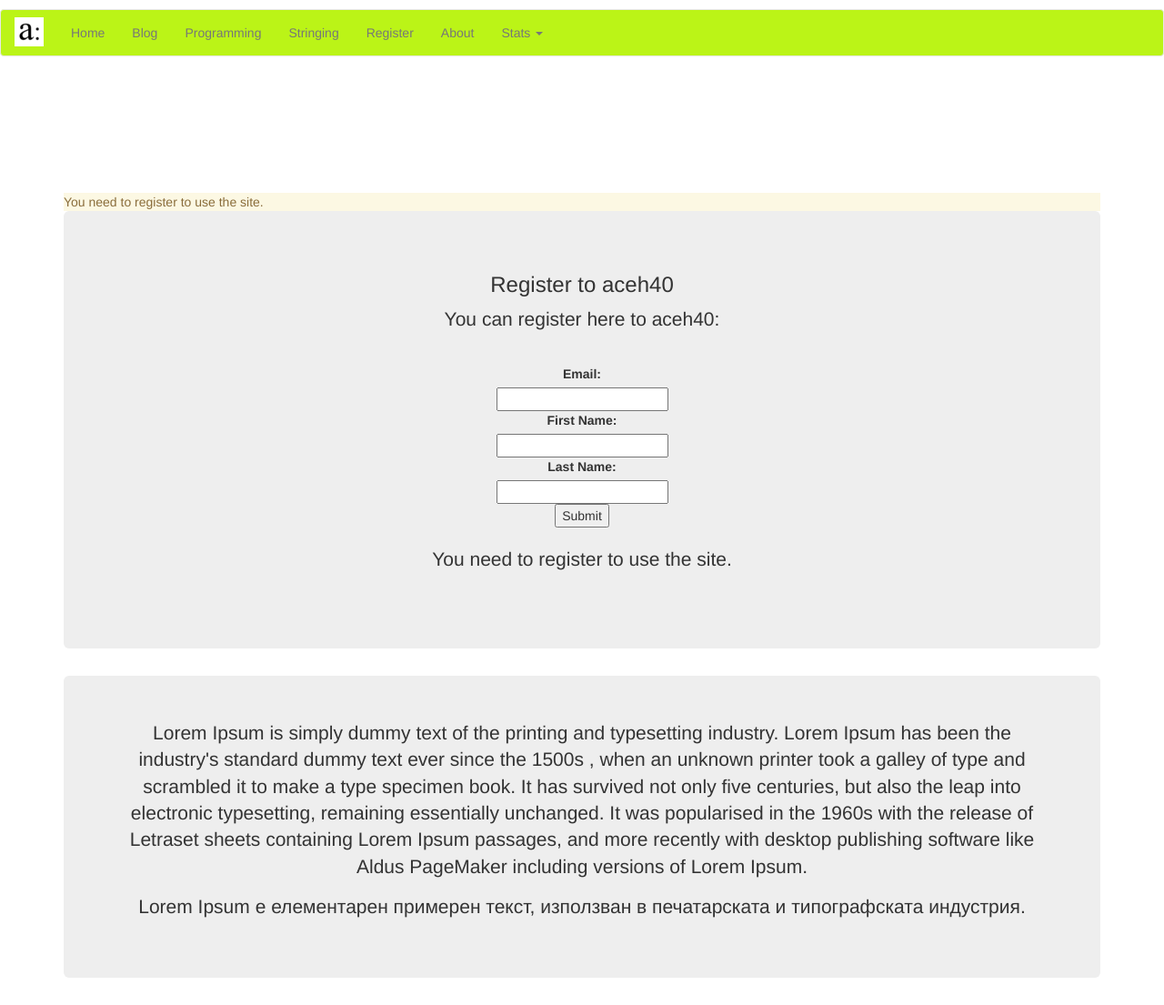
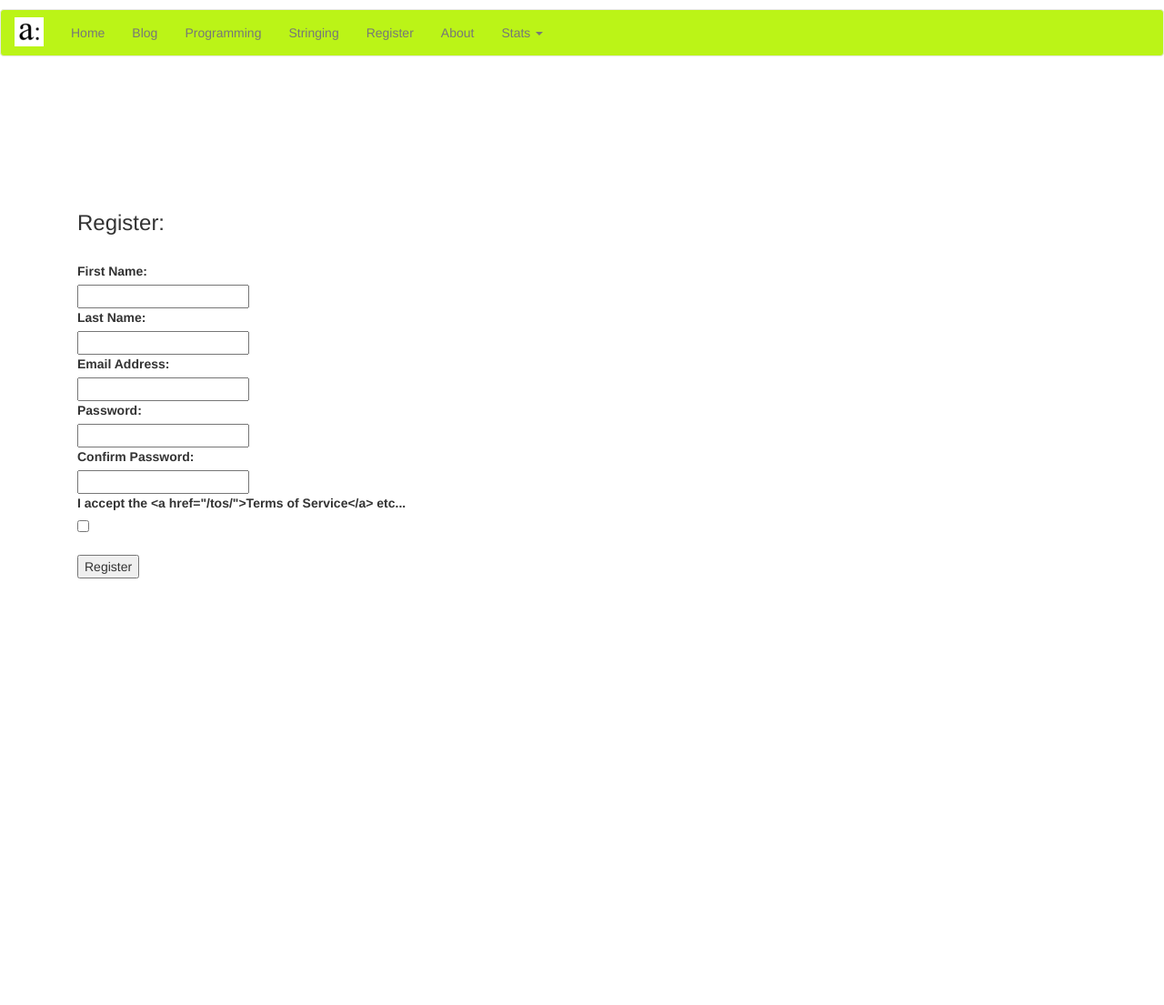
Before and after one commit to aceh40/Flask_MyFirstApp, a Flask app: page /register/ in a window 1280 px wide. Shown: the whole page at 91% size. After the commit the page ends 636 px from the top, so only its background shows below. Run offline with Flask 2, Linux system fonts and the light colour scheme; some libraries are stand-ins or nearby versions.

Commit message:
registration form works
 - regustration form works
 - registeredDate is not populated - NEED TO FIX!
 - do i need the models for anything, if I am using psycopg2?
 -

```diff
--- a/app/__init__.py
+++ b/app/__init__.py
@@ -6,4 +6,6 @@ app.url_map.strict_slashes = False
 app.config['SQLALCHEMY_DATABASE_URI'] = 'postgresql://aceh40user:pass@localhost/aceh40db'
 db = SQLAlchemy(app)
 
+app.secret_key = '123123123'
+
 from app import routes, models
--- /dev/null
+++ b/app/db_connection.py
@@ -0,0 +1,13 @@
+
+import psycopg2 as pg
+
+def connection():
+	# Connect to an existing database
+	conn = pg.connect("""host=localhost
+                       dbname=aceh40db
+                       user=aceh40user
+                       password=pass""")
+
+	# Open a cursor to perform database operations
+	cur = conn.cursor()
+	return cur, conn
--- a/app/forms.py
+++ b/app/forms.py
@@ -6,12 +6,21 @@ This is a temporary script file.
 """
 
 from flask_wtf import FlaskForm
-from wtforms import StringField, PasswordField, BooleanField, SubmitField
-from wtforms.validators import DataRequired
+from wtforms import Form
+from wtforms import TextField, PasswordField, BooleanField, SubmitField
+from wtforms import validators
 
+msgNotEmail = 'This is not a valid email address.'
+msgPassMatch = "Passwords do not match"
 
-class LoginForm(FlaskForm):
-    username = StringField('Username', validators=[DataRequired()])
-    password = PasswordField('Password', validators=[DataRequired()])
-    remember_me = BooleanField('Remember Me')
-    submit = SubmitField('Sign In')
+class RegistrationForm(Form):
+	firstName = TextField('First Name:', [validators.Length(min=1, max=50)])
+	lastName = TextField('Last Name:', [validators.Length(min=1, max=50)])
+	email = TextField('Email Address:', [validators.Length(min=4, max=50)
+											, validators.Email(message=msgNotEmail)])
+	password = PasswordField('Password:', [validators.Length(min=4, max=20)])
+	re_password = PasswordField('Confirm Password:'
+								, [validators.Length(min=4, max=20)
+									,validators.EqualTo('password', message=msgPassMatch )])
+	acceptTerms = BooleanField('I accept the <a href="/tos/">Terms of Service</a> etc...', [validators.Required()])
+	submit = SubmitField('Sign In')
--- a/app/routes.py
+++ b/app/routes.py
@@ -8,9 +8,14 @@ This is a temporary script file.
 from flask import Flask, render_template, request, flash, url_for, redirect, session, logging
 from app.content_management import blogsFunction, sampleContent
 from datetime import datetime
+from passlib.hash import sha256_crypt
+import gc
 from app import app
-from .forms import LoginForm
 from app import models
+from .forms import RegistrationForm
+from .db_connection import connection
+from .queries import checkUserEmail, registerUser
+
 
 blogs = blogsFunction()
 topic_dict = sampleContent()
@@ -22,7 +27,19 @@ currentTime = datetime.now()
 
 @app.route('/')
 def homePage():
+    flash ("Flash Test!")
+    flash ("Flash Test2!")
+    flash ("Flash Test3!")
     return render_template('home.html')
+
+
+@app.route('/dashboard/')
+def dashboardPage():
+    flash ("you have successfully logged in")
+    flash ("you have successfully logged in")
+    flash ("you have successfully logged in")
+    return render_template('dashboard.html')
+
 
 @app.route('/programming/')
 def programmingPage():
@@ -31,28 +48,66 @@ def programmingPage():
 
 @app.route('/register/', methods=['GET', 'POST'])
 def registerPage():
-    message =''
-    user = ''
-    if request.method == 'POST' and 'email' in request.form:
-        emailInput = request.form.get('email')
-        firstNameInput = request.form.get('firstName')
-        lastNameInput = request.form.get('lastName')
-        emailCheck = models.Users.query.filter_by(email=emailInput).all()
-        if emailCheck is None:
-            user = models.Users(emailInput,firstNameInput,lastNameInput)
-            models.db.session.add(user)
-            models.db.session.commit()
-            message = 'You have successfully regierered.'
-        else:
-            message = 'This email has already been registered'
-    else:
-        message = 'You need to register to use the site.'
-        ## This needs to be fixed.
-    flash(message) # use the layout.html template to flash messages.
-    return render_template ('register.html', mymessage=message)
+	try:
+		cur, conn = connection()
+		regForm = RegistrationForm(request.form)
+		if request.method == "POST" and regForm.validate():
+			firstName = regForm.firstName.data
+			lastName = regForm.lastName.data
+			email = regForm.email.data
+			password = sha256_crypt.encrypt((str(regForm.password.data)))
+			cur, conn = connection()
+			q = checkUserEmail()
+			x = 0 #cur.execute('SELECT * FROM public."User" WHERE email = %s', (email))
+			if int(x)> 0:
+				flash("This email address is already registered.")
+				return render_template('register.html'
+										, form=regForm)
+			else:
+				q = registerUser()
+				activeFlag = True
+				cur.execute('INSERT INTO public."User" (email, password_hash, "firstName", "lastName", "activeFlag") VALUES (%s, %s, %s, %s, %s)'
+							, (email, password, firstName, lastName, activeFlag))
+				conn.commit()
+				flash ("Thanks for registering")
+				cur.close()
+				conn.close()
+				gc.collect() # garbage collector - good to collect after closing conn.
+
+				session['logged in'] = True # to track that the user is logged in this session.
+				session ['email'] = email
+				return redirect (url_for('dashboardPage'))
+
+		return render_template("register.html", form=regForm)
+
+	except Exception as e:
+		return (str(e))
 
 ## Above: When i change redirect to registerPage, I get redirected endlessly.
 ## How do I clear the data from the form?
+
+@app.route('/login/', methods=["GET","POST"])
+def loginPage():
+	error = ''
+	try:
+		if request.method == "POST":
+			attempted_username = request.form['username']
+			attempted_password = request.form['password']
+
+			#flash (attempted_username)
+			#flash (attempted_password)
+
+			if attempted_username  == 'admin' and attempted_password == 'pass':
+				return redirect(url_for('dashboardPage'))
+			else:
+				error = "Invalid credentials. Try again."
+
+		return render_template("login.html", error=error)
+
+	except Exception as e:
+		#flash (e)
+		return render_template('login.html', error=error)
+
 
 @app.route('/blog/')
 def blogPage():
@@ -74,4 +129,4 @@ def aboutPage():
 
 @app.errorhandler(404)
 def error404(e):
-    return render_template ('error404.html')
+    return render_template ('error_404.html')
--- /dev/null
+++ b/app/templates/_formhelpers.html
@@ -0,0 +1,13 @@
+{% macro render_field(field) %}
+
+	<dt>{{ field.label }}
+	<dd>{{field(**kwargs)|safe}}
+	{% if field.errors %}
+		<ul class=errors>
+		{% for error in field.errors %}
+			<li>{{error}}</li>
+		{% endfor %}
+		</ul>
+	{% endif %}
+	</dd>
+{% endmacro %}
--- a/app/templates/layout.html
+++ b/app/templates/layout.html
@@ -12,17 +12,24 @@
 		<div class="border-row" style="width: 100%; margin-bottom: 150px"></div>
         <div class="container" style="min-height:100%">
 			{% with messages = get_flashed_messages () %}
+
 				{% if messages %}
 					{% for message in messages %}
-						<div class="alert-warning alert-dismissible" role="alert">
-						{{message}}
+						<div class="alert-warning alert-dismissible" role="alert" style="width:40%">
+
+						<!-- THIS BUTTON DOES NOT WORK:-->
+						<button type="button" class="close" data-dismiss="alert" area-label="close">
+							<span class="glyphicon glyphicon-remove" aria-hidden="true">
+							</span>
+						</button>﻿
+						<h4>{{message}}</h4>
 						</div>
 					{% endfor %}
 				{% endif %}
 			{% endwith %}
             {% block body %}{% endblock %}
         </div>
-		<script src="https://code.jquery.com/jquery-1.12.4.min.js" integrity="sha256-ZosEbRLbNQzLpnKIkEdrPv7lOy9C27hHQ+Xp8a4MxAQ=" crossorigin="anonymous"></script>
+		<script src="https://code.jquery.com/jquery-1.11.1.min.js"></script>
 		<script type="text/javascript" src="{{ url_for('static', filename='js/bootstrap.min.js') }}"></script>
     </body>
 </html>
--- a/app/templates/register.html
+++ b/app/templates/register.html
@@ -1,31 +1,29 @@
 {% extends "layout.html" %}
 
 {% block body %}
-<div class="jumbotron text-center">
-    <h3>Register to aceh40</h3>
-    <p class="lead">You can register here to aceh40:</p><br>
-    <form method="post" action="/register/">
-        <label>Email:</label><br>
-        <input name="email" type="text"/><br>
-        <label>First Name:</label><br>
-        <input name="firstName" type="text"/><br>
-        <label>Last Name:</label><br>
-        <input name="lastName" type="text"/><br>
-        <button type="submit" value="Submit">Submit</button>
-    </form>
-    <br>
-    <p>{{ mymessage }}</p>
-    <br>
-</div>
-<div class="jumbotron text-center">
-    <p class="lead">Lorem Ipsum is simply dummy text of the printing and typesetting industry.
-                    Lorem Ipsum has been the industry's standard dummy text ever since the 1500s
-                    , when an unknown printer took a galley of type and scrambled it to make a
-                    type specimen book. It has survived not only five centuries, but also the
-                    leap into electronic typesetting, remaining essentially unchanged.
-                    It was popularised in the 1960s with the release of Letraset sheets containing
-                    Lorem Ipsum passages, and more recently with desktop publishing software like
-                    Aldus PageMaker including versions of Lorem Ipsum.</p>
-    <p class="lead">Lorem Ipsum е елементарен примерен текст, използван в печатарската и типографската индустрия.</p>
-</div>
+<body>
+
+	<div class="container">
+		<h3>Register:</h3>
+		<br/>
+		{% from "_formhelpers.html" import render_field %}
+		<form method=post action="/register/">
+		<dl>
+			{{render_field(form.firstName)}}
+			{{render_field(form.lastName)}}
+			{{render_field(form.email)}}
+			{{render_field(form.password)}}
+			{{render_field(form.re_password)}}
+			{{render_field(form.acceptTerms)}}
+		</dl>
+		<p><input type=submit value=Register></p>
+	</form>
+
+	{% if error %}
+		<p class="error"><strong>Error:</strong>{{error}}</p>
+	{% endif %}
+
+	</div>
+
+</body>
 {% endblock %}
```
Also changed, not shown: app/queries.py (added, +15 -0 lines), app/templates/dashboard.html (renamed from app/templates/register - Copy.html, +2 -22 lines), app/templates/login.html (added, +23 -0 lines), app/templates/error_404.html (renamed from app/templates/error404.html), 1 other file.
